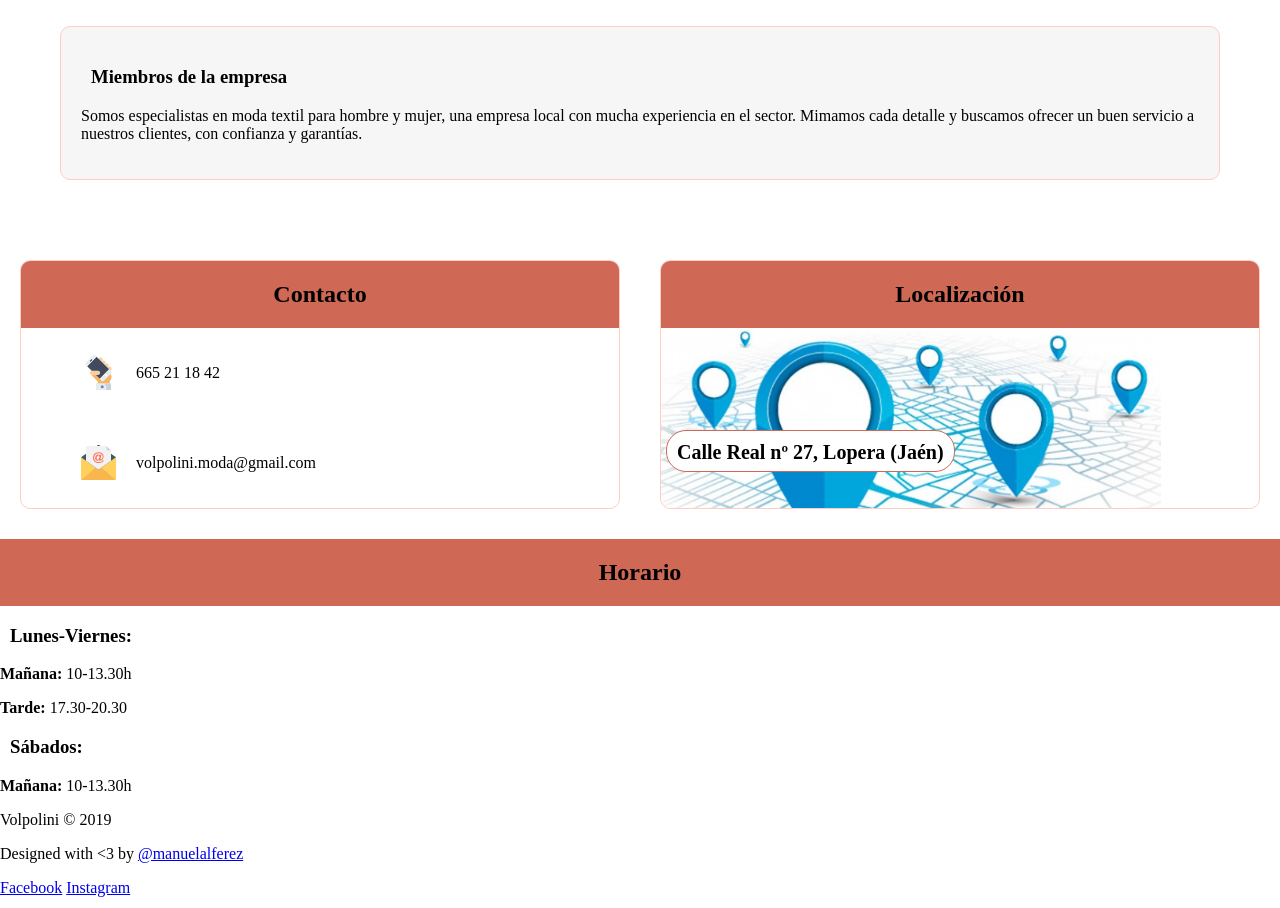
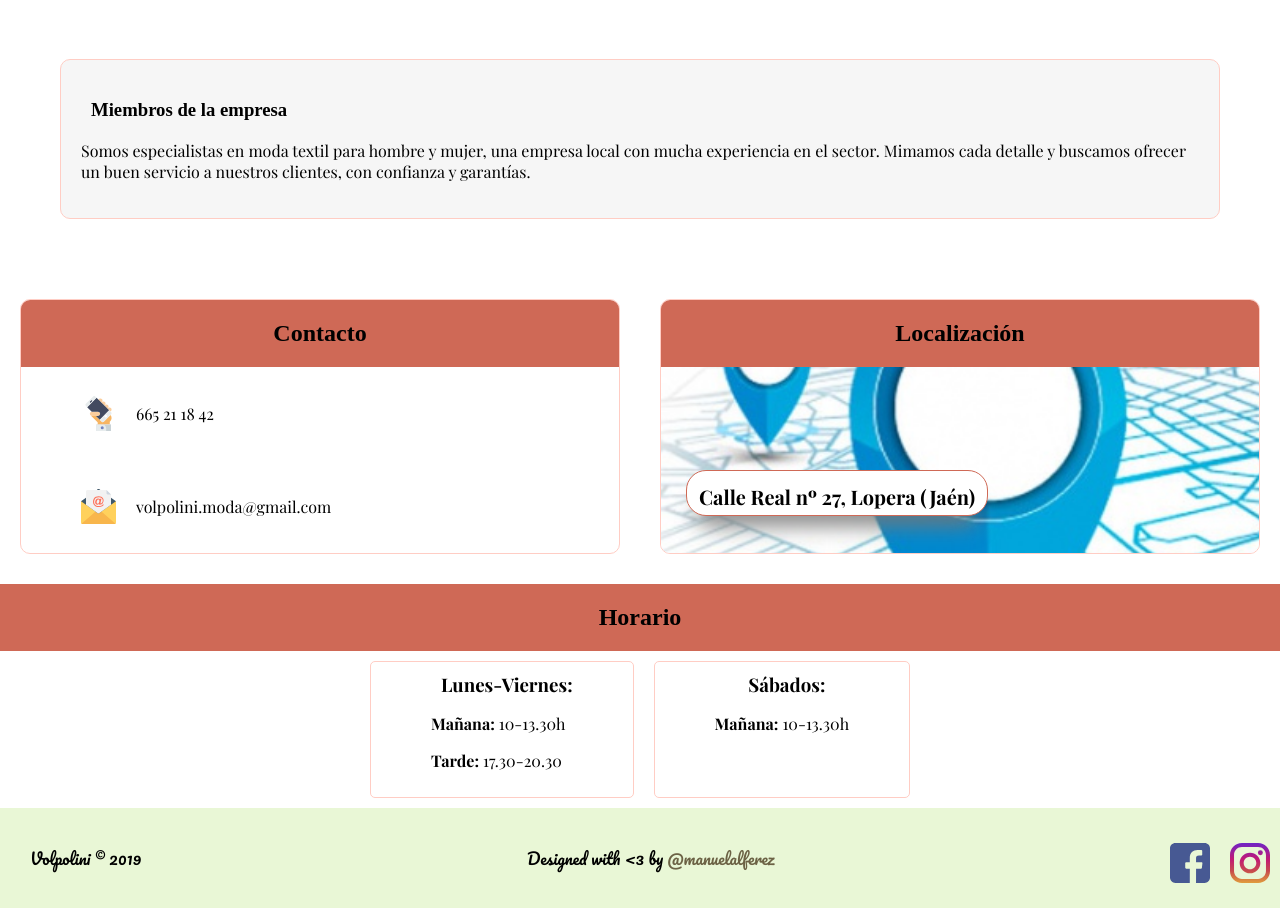
Before and after one commit to manuelalferez/volpolini, a plain HTML site: page index.html in a window 1280 px wide. Shown: the part 1110-2018 px from the top of the page. Drawn offline with nearby package versions, Linux system fonts and the light colour scheme; a web font is replaced by a local one.

Commit message:
primera versión de la página terminada

```diff
--- a/index.html
+++ b/index.html
@@ -95,7 +95,7 @@
 			<div class="location">
 				<h2>Localización</h2>
 				<figure class="location-map">
-				<!-- 	<img src="./images/map.svg" width="35" height="35" alt="Ubicación (mapa)"> -->
+					<!-- 	<img src="./images/map.svg" width="35" height="35" alt="Ubicación (mapa)"> -->
 					<a href="https://www.google.com/maps/place/Calle+Real,+27,+23780+Lopera,+Ja%C3%A9n/@37.9456676,-4.2153734,17z/data=!3m1!4b1!4m5!3m4!1s0xd6c4d9ffdf695cb:0x94d629d2368a1fef!8m2!3d37.9456676!4d-4.2131847"
 					 target="_blank">Calle Real nº 27, Lopera (Jaén)</a>
 				</figure>
@@ -104,7 +104,8 @@
 
 		<section class="timetable">
 			<h2 class="timetable-title">Horario</h2>
-			<div>
+			<div class="timetable-days">
+
 				<div class="timetable-weekday">
 					<h3> Lunes-Viernes: </h3>
 					<p><strong>Mañana:</strong> 10-13.30h </p>
@@ -115,17 +116,18 @@
 					<p><strong>Mañana:</strong> 10-13.30h </p>
 				</div>
 			</div>
+
 		</section>
 
 	</main>
 
 	<footer>
-		<p>Volpolini &copy; 2019 </p>
+		<p class="copy">Volpolini &copy; 2019 </p>
 		<p>Designed with <3 by <a href="http://twitter.com/manuelalferez" target="_blank">@manuelalferez</a> </p>
 		<section class="social">
 			<div class="social-list">
-				<a href="https://www.facebook.com/volpolini.volpolini" target="_blank" class="social-item-facebook">Facebook</a>
-				<a href="https://www.instagram.com/volpolini_moda/" target="_blank" class="social-item-instagram">Instagram</a>
+				<a href="https://www.facebook.com/volpolini.volpolini" target="_blank" class="social-item-facebook"></a>
+				<a href="https://www.instagram.com/volpolini_moda/" target="_blank" class="social-item-instagram"></a>
 			</div>
 		</section>
 	</footer>
--- a/styles/style.css
+++ b/styles/style.css
@@ -90,6 +90,9 @@ h3 {
 	padding: 20px;
 	margin: 60px;
 }
+.whoiam-year p, .whoiam-members p {
+	font-family: 'Playfair Display', serif;
+}
 
 .contact-location {
 	display: flex;
@@ -109,6 +112,7 @@ h3 {
 	padding: 20px;
 	padding-left: 60px;
 	display: flex;
+	font-family: 'Playfair Display', serif;
 }
 
 .contact p {
@@ -120,12 +124,12 @@ h3 {
 }
 
 .location-map {
-	/* padding: 20px; */
+
 	padding-left: 5px;
 	margin: 0;
 	display: flex;
 	background-image: url(../images/geo.jpg);
-	background-size: 500px;
+	background-size: 1000px;
 	background-position-y: center;
 	background-repeat: no-repeat;
 	width: 100%;
@@ -141,12 +145,79 @@ h3 {
 .location-map a {
 	text-decoration: none;
 	color: black;
-	/* margin-left: 20px; */
-		border: 1px solid #CF6956;
-	padding: 10px;
+	border: 1px solid #CF6956;
+	padding: 12px;
 	border-radius: 20px;
 	height: 20px;
+	margin-left: 20px;
 	font-weight: bold;
 	font-size: 20px;
 	background: white;
+	font-family: 'Playfair Display', serif;
+	box-shadow: 0 21px 21px -12px #777
 }
+
+.timetable-days {
+	display: flex;
+	justify-content: center;
+}
+
+.timetable-days h3 {
+	margin: 0;
+	text-align: center;
+}
+
+.timetable-weekday, .timetable-weekend {
+	border: 1px solid #FFCDC4;
+	margin: 10px;
+	padding: 10px 60px;
+	border-radius: 5px;
+	font-family: 'Playfair Display', serif;
+}
+
+footer {
+	background-color: #E9F7D6;
+	display: flex;
+	justify-content: space-between;
+	font-family: 'Pacifico', cursive;
+	height: 100px;
+	align-items: center;
+}
+
+footer a {
+	text-decoration: none;
+	color: #6C6245
+}
+
+footer .copy {
+	margin-left: 30px;
+}
+
+.social{
+    margin-top: 10px;
+    height: 60px;
+    padding: px;
+    border-bottom-left-radius: inherit;
+    border-bottom-right-radius: inherit;
+
+}
+
+.social-list{
+    display: flex;
+    justify-content: space-evenly;
+}
+
+
+.social-item-facebook{
+    background-image: url(../images/facebook.svg);
+    height:40px;
+	width: 40px;
+	margin: 10px;
+}
+
+.social-item-instagram{
+    background-image: url(../images/instagram.svg);
+    height: 40px;
+	width: 40px;
+	margin: 10px;
+}
```
